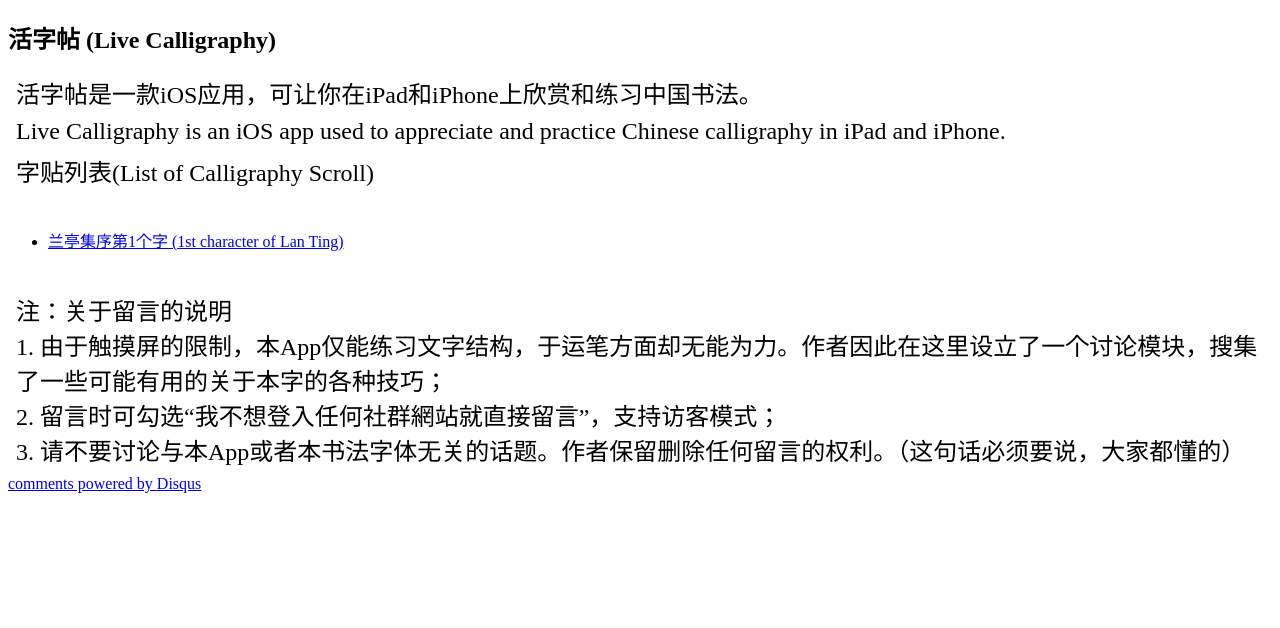
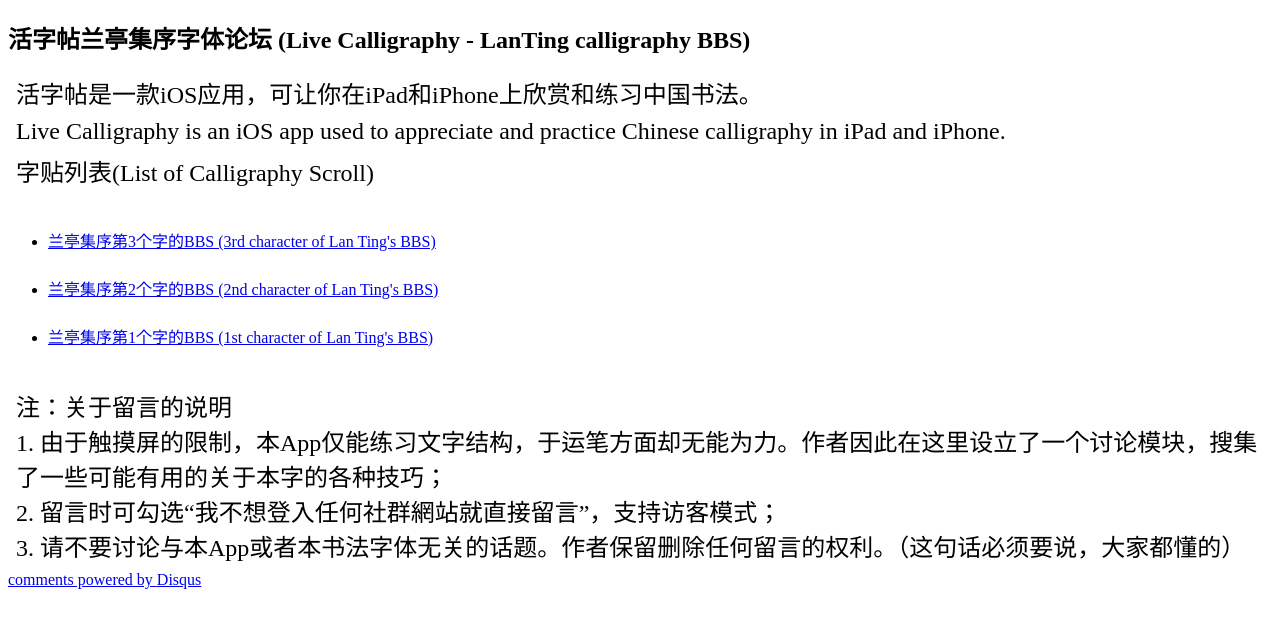
Before and after one commit to LiveCally/LanTing, a Jekyll site: the page built from index.html, in a window 1280 px wide. Shown: the top 628 px of the page. Built offline with Jekyll 4.4.1, drawn with Linux system fonts in a browser that asks for light colours; Markdown is read by kramdown in place of the engine named in the settings; comment, search, counter and statistics services are not loaded.

Commit message:
bbs.html in includes
bbs.html in includes

```diff
--- a/_posts/2014-05-16-LanTing-1.html
+++ b/_posts/2014-05-16-LanTing-1.html
@@ -1,6 +1,6 @@
 ---
 layout: default
-title: 兰亭集序第1个字 (1st character of Lan Ting)
+title: 兰亭集序第1个字的BBS (1st character of Lan Ting's BBS)
 ---
 <h1>永</h1>
 <p>　　书法界有“永字八法”的说法：“永”字八法，是古代书法家练习楷书的运笔技法。“永”字有八笔：点、横、竖、勾、仰横、撇、斜撇、捺，按各自的笔势以八字概括为侧、勒、弩（又作努）、趯、策、掠、啄、磔。这八笔是楷书基本笔划，每笔各有特色，而又互相呼应，一气呵成。“永”字如果能写出每笔的精神，楷书可算达到相当水平。相传为隋代智永或东晋王羲之或唐代张旭所创，因其为写楷书的基本法则，后人又有将八法引为书法的代称。</p>
--- /dev/null
+++ b/_posts/2014-05-16-LanTing-2.html
@@ -0,0 +1,7 @@
+---
+layout: default
+title: 兰亭集序第2个字的BBS (2nd character of Lan Ting's BBS)
+---
+<h1>和</h1>
+
+{% include BBS.html %}
--- /dev/null
+++ b/_posts/2014-05-16-LanTing-3.html
@@ -0,0 +1,7 @@
+---
+layout: default
+title: 兰亭集序第3个字的BBS (3rd character of Lan Ting's BBS)
+---
+<h1>九</h1>
+
+{% include BBS.html %}
--- a/index.html
+++ b/index.html
@@ -1,6 +1,6 @@
 ---
 layout: default
-title: 活字帖 (Live Calligraphy)
+title: 活字帖兰亭集序字体论坛 (Live Calligraphy - LanTing calligraphy BBS)
 ---
 <h2>{{ page.title }}</h2>
 <p>活字帖是一款iOS应用，可让你在iPad和iPhone上欣赏和练习中国书法。</p>
```
Also changed, not shown: _includes/BBS.html (added, +19 -0 lines).
